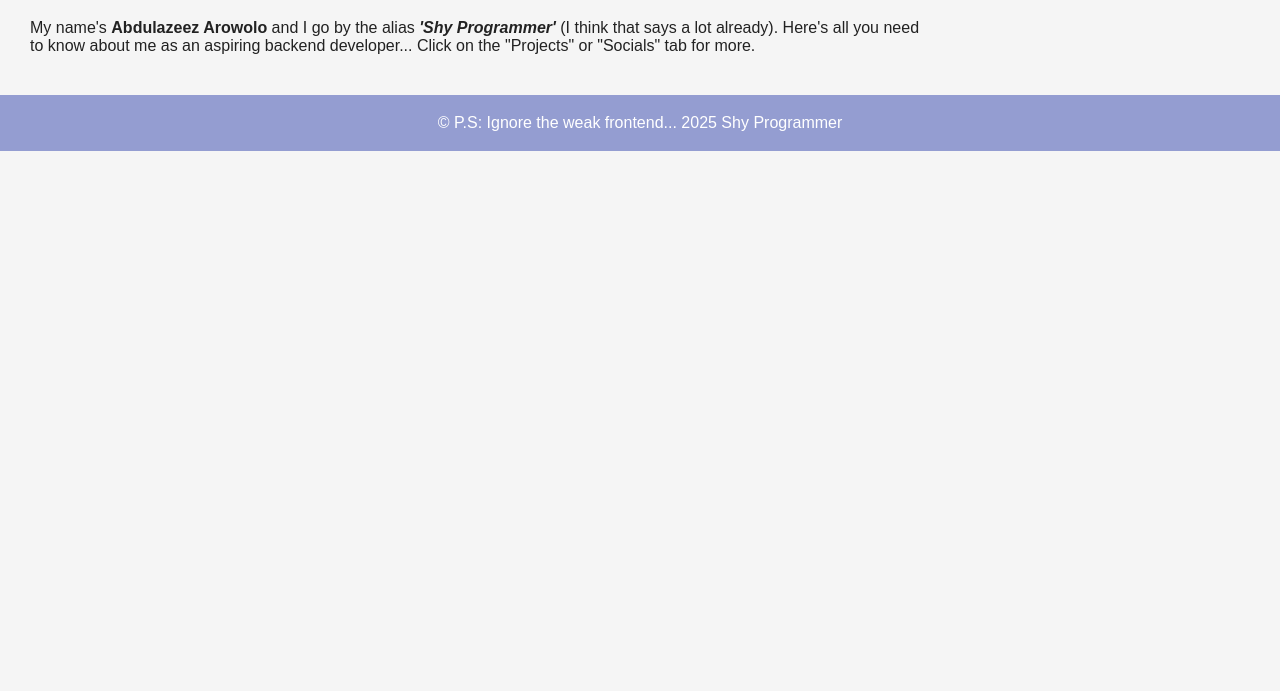
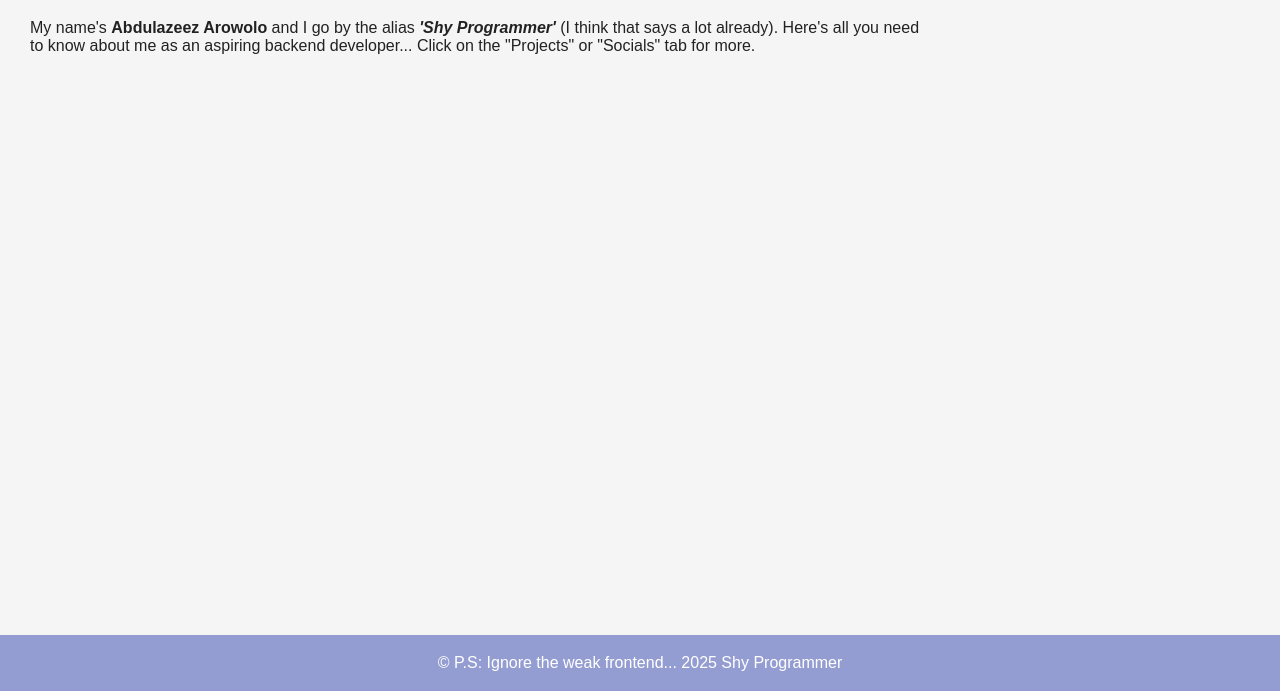
Before and after one commit to shy-programmer/Introductory-page, a website: page index.html in a window 1280 px wide. Shown: the part 109-800 px from the top of the page. Drawn offline with Linux system fonts and the light colour scheme.

Commit message:
feat/ added info

```diff
--- a/package.json
+++ b/package.json
@@ -13,10 +13,10 @@
     "cors": "^2.8.5",
     "express": "^4.21.2",
     "mongodb": "^6.12.0",
-    "mongoose": "^8.9.6",
-    "nodemon": "^3.1.9"
+    "mongoose": "^8.9.6"
   },
   "devDependencies": {
-    "dotenv": "^16.4.7"
+    "dotenv": "^16.4.7",
+    "nodemon": "^3.1.10"
   }
 }
--- a/public/style.css
+++ b/public/style.css
@@ -93,7 +93,8 @@ main {
 footer {
   background-color: #949dd1;
   padding: 3px 0;
-  position: relative;
+  position: fixed;
+  bottom: 0;
   width: 100%;
   margin-top: 40px;
 }
```
Also changed, not shown: pages/projects.html (+2 -1 lines), 1 other file.
